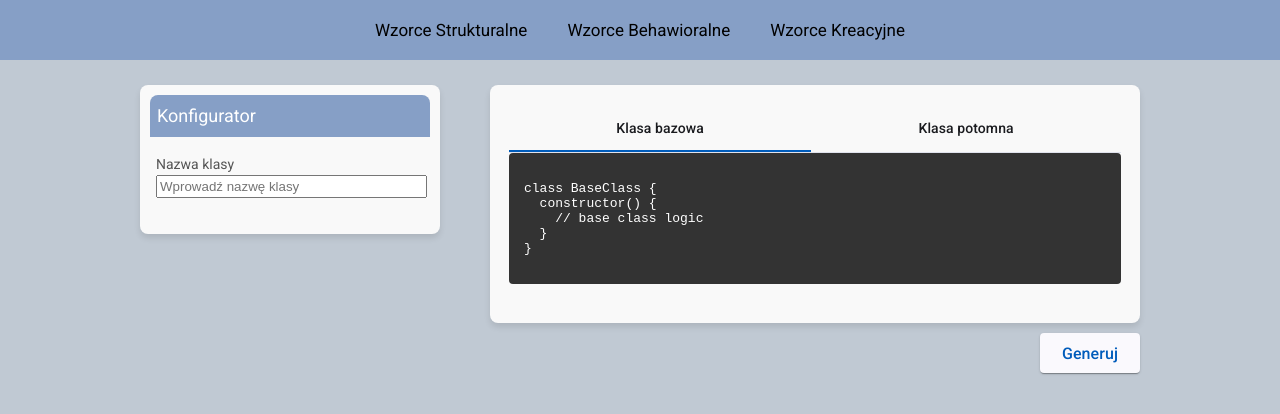
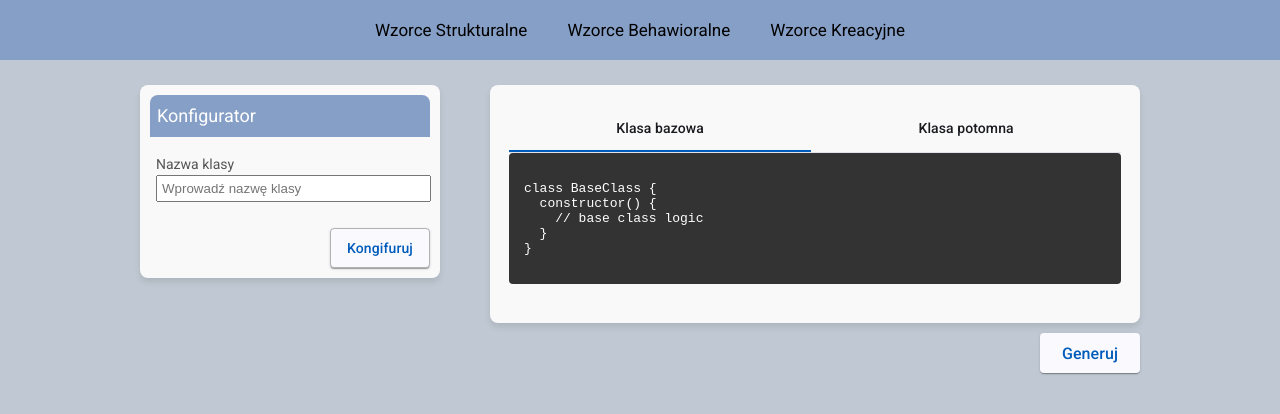
Before and after one commit to codeCrafter8/pattern-forge, an Angular app in the folder frontend/: page / in a window 1280 px wide. Shown: the top 414 px of the page. Built offline with nearby package versions, Linux system fonts and the light colour scheme.

Commit message:
Add config button

```diff
--- a/frontend/src/app/features/config-panel/config-panel.component.html
+++ b/frontend/src/app/features/config-panel/config-panel.component.html
@@ -10,4 +10,5 @@
         </div>
       </form>
     </mat-card-content>
+    <button mat-raised-button>Kongifuruj</button>
 </mat-card>
--- a/frontend/src/app/features/config-panel/config-panel.component.scss
+++ b/frontend/src/app/features/config-panel/config-panel.component.scss
@@ -39,5 +39,15 @@ mat-card-title {
 
 input {
     width: 100%;
-    padding: 2px;
+    padding: 4px;
 }
+
+button {
+    align-self: flex-end;
+    padding: 7px 20px;
+    font-size: 14px;
+    border-radius: 4px;
+    width: 100px;
+    margin-top: 10px;
+    border: 1px solid rgb(178, 178, 178);
+}
--- a/frontend/src/app/features/config-panel/config-panel.component.ts
+++ b/frontend/src/app/features/config-panel/config-panel.component.ts
@@ -1,12 +1,14 @@
 import { Component } from '@angular/core';
 import { FormControl, FormGroup, ReactiveFormsModule } from '@angular/forms';
 import { MatCardModule } from '@angular/material/card';
+import { MatButtonModule } from '@angular/material/button';
 
 @Component({
   selector: 'app-config-panel',
   imports: [
     MatCardModule,
     ReactiveFormsModule,
+    MatButtonModule,
   ],
   templateUrl: './config-panel.component.html',
   styleUrl: './config-panel.component.scss'
--- a/frontend/src/app/features/home/home.component.html
+++ b/frontend/src/app/features/home/home.component.html
@@ -3,5 +3,5 @@
         <app-config-panel></app-config-panel>
         <app-code-display></app-code-display>
     </div>
-    <button mat-raised-button color="primary" (click)="generateCode()">Generuj</button>
+    <button mat-raised-button (click)="generateCode()">Generuj</button>
 </div>
--- a/frontend/src/app/features/home/home.component.scss
+++ b/frontend/src/app/features/home/home.component.scss
@@ -15,18 +15,9 @@
 
 button {
     align-self: flex-end;
-    background-color: #60a0e0;
-    color: white;
-    border: none;
     padding: 10px 20px;
     font-size: 16px;
-    cursor: pointer;
     border-radius: 4px;
-    transition: background-color 0.3s;
     width: 100px;
     margin-top: 10px;
 }
-
-button:hover {
-    background-color: #4c88b0;
-}
```
